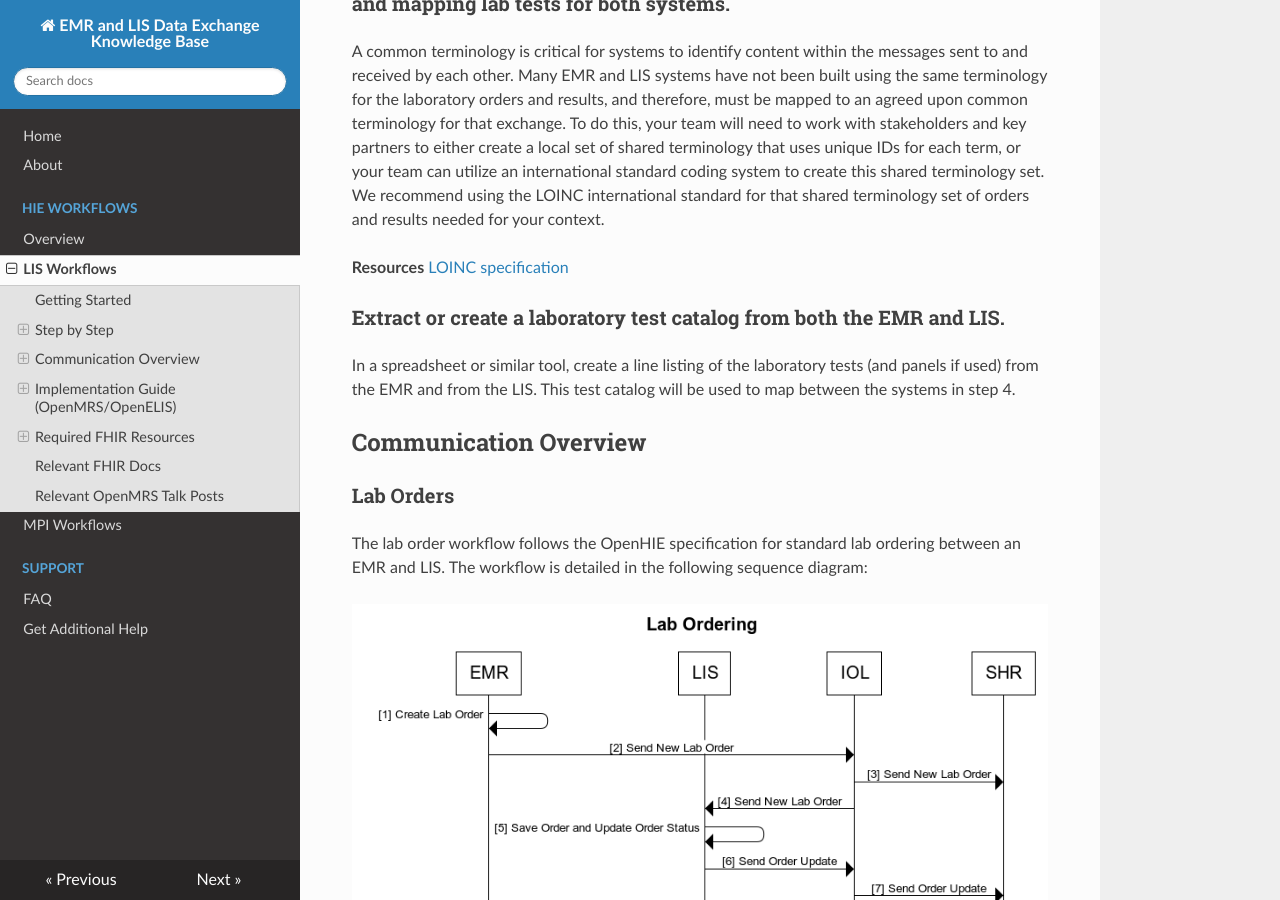
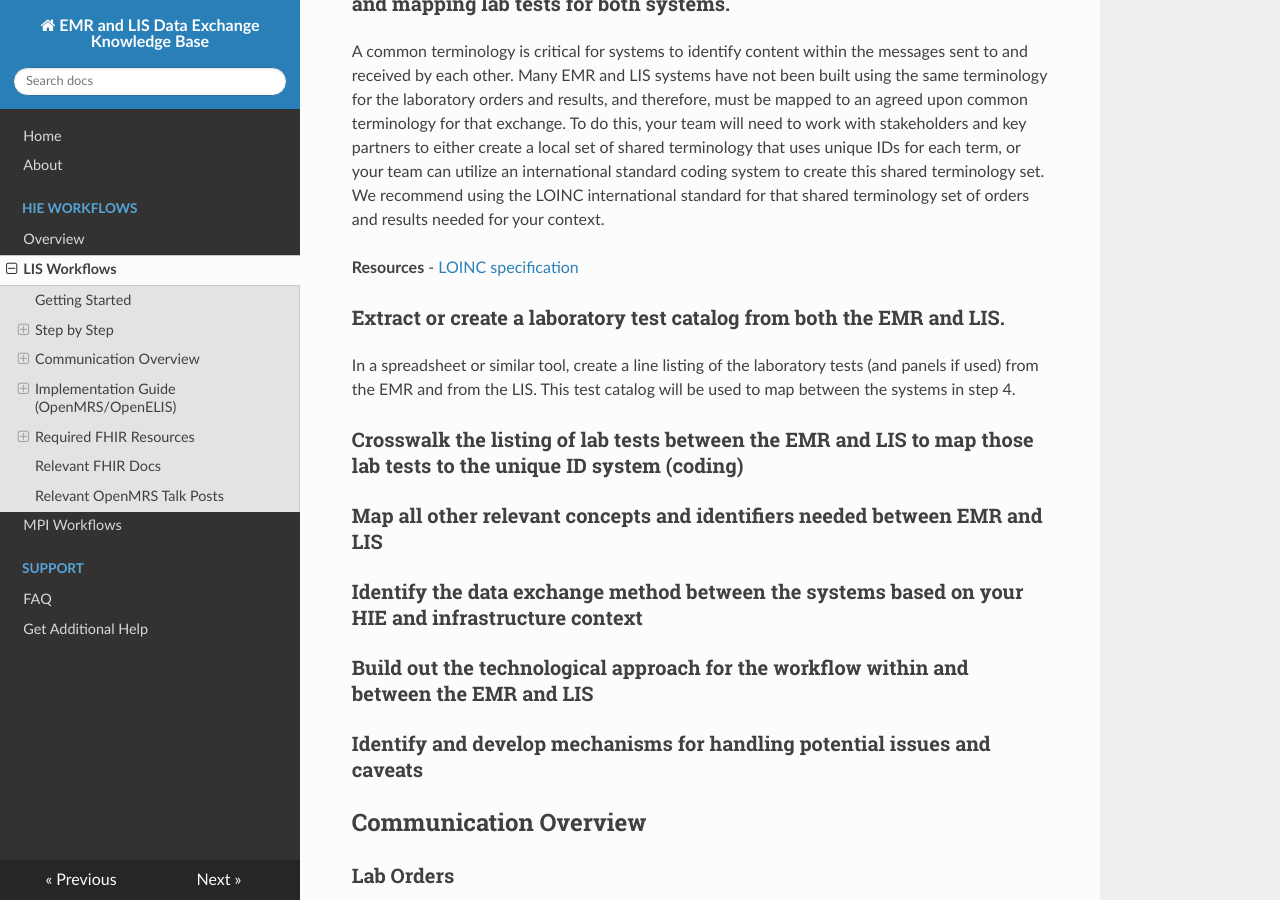
Before and after one commit to I-TECH-UW/healthinformationexchange, an MkDocs documentation site: the page built from docs/lis-workflows.md, in a window 1280 px wide and 900 px high, scrolled down 1294 px. Built offline with MkDocs 1.6.1, drawn with Linux system fonts in a browser that asks for light colours; nearby versions of some CDN libraries.

Commit message:
updates to getting started

```diff
--- a/docs/lis-workflows.md
+++ b/docs/lis-workflows.md
@@ -26,11 +26,22 @@ Working with stakeholders, key partners, and system users, your team will need t
 A common terminology is critical for systems to identify content within the messages sent to and received by each other.  Many EMR and LIS systems have not been built using the same terminology for the laboratory orders and results, and therefore, must be mapped to an agreed upon common terminology for that exchange.  To do this, your team will need to work with stakeholders and key partners to either create a local set of shared terminology that uses unique IDs for each term, or your team can utilize an international standard coding system to create this shared terminology set.  We recommend using the LOINC international standard for that shared terminology set of orders and results needed for your context.
 
 **Resources**
-[LOINC specification](https://loinc.org/)
+- [LOINC specification](https://loinc.org/)
 
 ###Extract or create a laboratory test catalog from both the EMR and LIS.
 
 In a spreadsheet or similar tool, create a line listing of the laboratory tests (and panels if used) from the EMR and from the LIS.  This test catalog will be used to map between the systems in step 4.
+
+###Crosswalk the listing of lab tests between the EMR and LIS to map those lab tests to the unique ID system (coding)
+
+###Map all other relevant concepts and identifiers needed between EMR and LIS
+
+###Identify the data exchange method between the systems based on your HIE and infrastructure context
+
+###Build out the technological approach for the workflow within and between the EMR and LIS
+
+###Identify and develop mechanisms for handling potential issues and caveats
+
 
 ##Communication Overview
 ###Lab Orders
@@ -51,7 +62,6 @@ The lab order workflow follows the OpenHIE specification for standard lab orderi
 
 ###Lab Results
 ![screen2](img/labresultsseq.png)
-
 
 ##Implementation Guide (OpenMRS/OpenELIS)
 ###iSantéPlus
```
